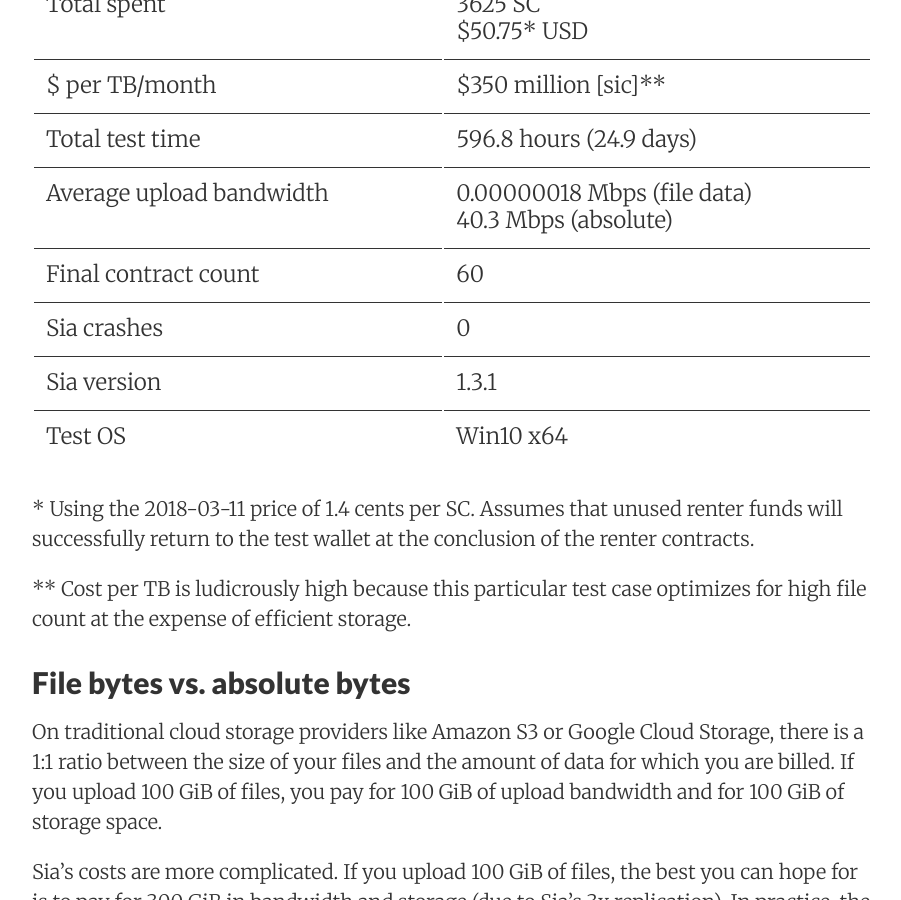
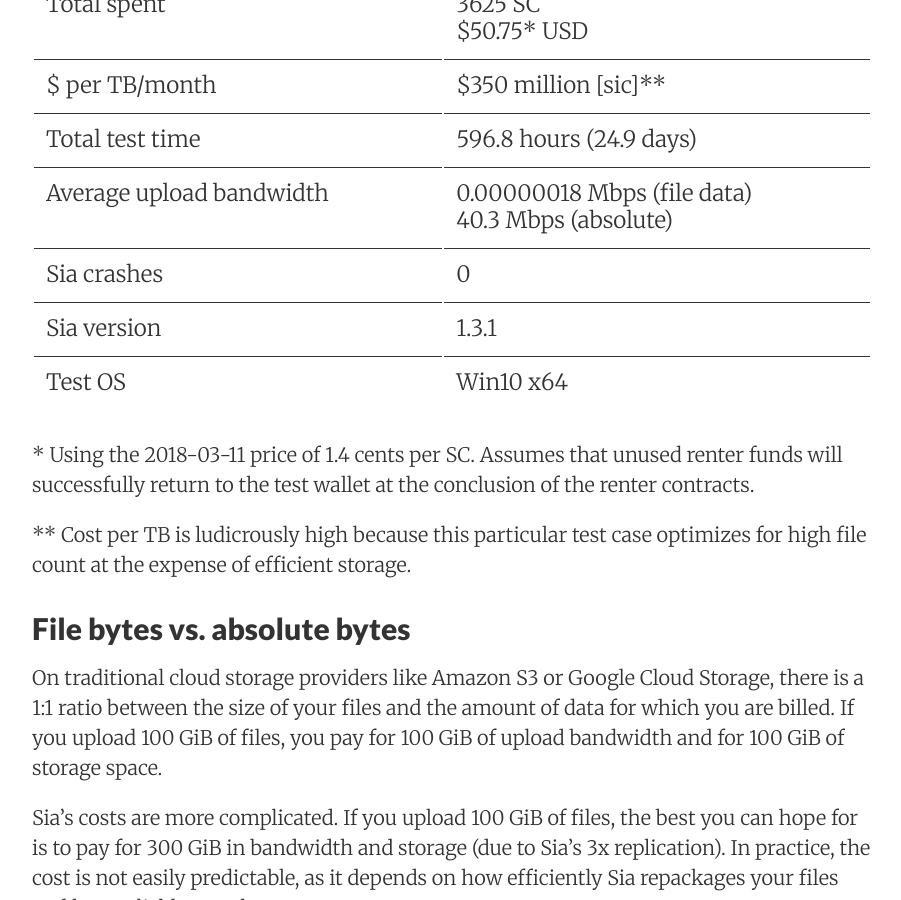
Before and after one commit to mtlynch/spaceduck, a Jekyll site: the page built from _posts/2018-03-15-load-test-1.md, in a window 1280 px wide and 900 px high, scrolled down 1364 px. Shown: the whole window, without its empty margins (188-1089 px from the left). Built offline with Jekyll 4.4.1, drawn with Linux system fonts in a browser that asks for light colours; comment, search, counter and statistics services are not loaded.

Commit message:
Removing duplicate metric in summary table

```diff
--- a/_posts/2018-03-15-load-test-1.md
+++ b/_posts/2018-03-15-load-test-1.md
@@ -37,7 +37,6 @@
 | $ per TB/month | $350 million [sic]\*\* |
 | Total test time | 596.8 hours (24.9 days) |
 | Average upload bandwidth | 0.00000018 Mbps (file data)<br />40.3 Mbps (absolute) |
-| Final contract count | 60 |
 | Sia crashes | 0 |
 | Sia version | 1.3.1 |
 | Test OS | Win10 x64 |
```
